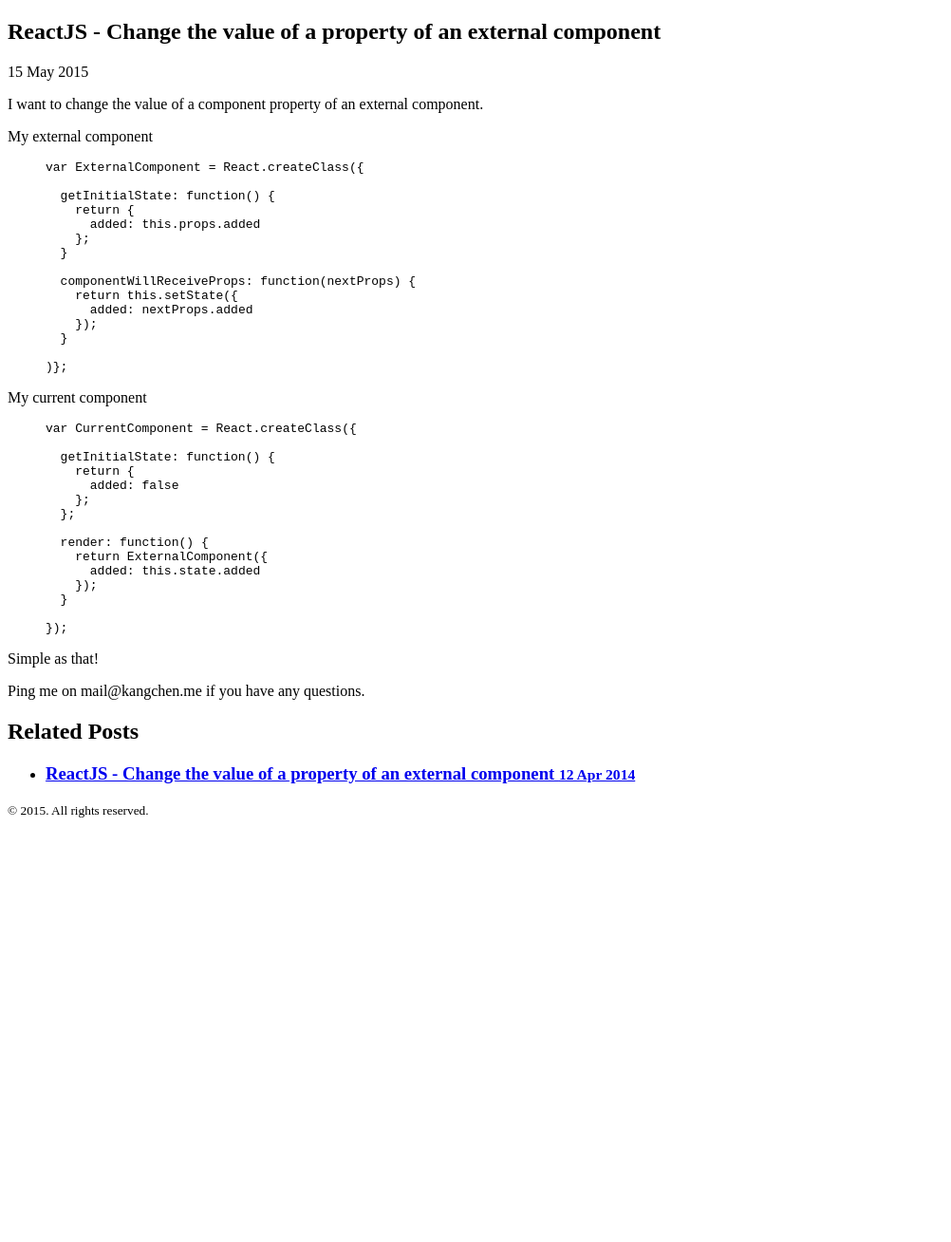
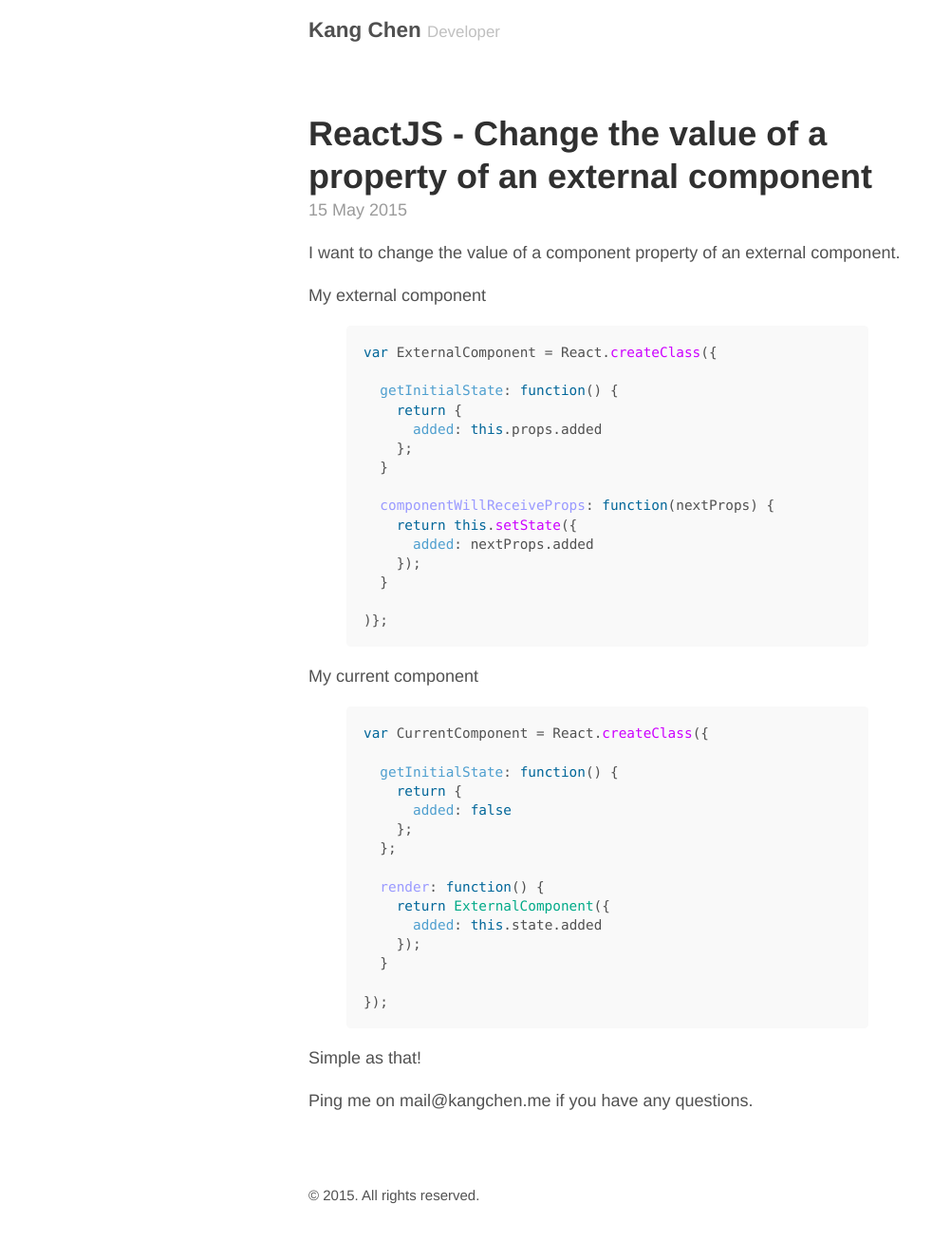
Before and after one commit to kang-chen/kang-chen.github.io, a Jekyll site: the page built from _posts/2015-05-15-changing-props.md, in a window 1280 px wide. Shown: the whole page at 95% size, without its empty margins (0-1002 px from the left). Built offline with Jekyll 4.4.1, drawn with Linux system fonts in a browser that asks for light colours; before the commit the page ends 900 px from its top, so only the background shows below that.

Commit message:
further blog update

```diff
--- a/_config.yml
+++ b/_config.yml
@@ -1,8 +1,19 @@
-permalink: /:title.html
-published: true
+permalink: /blog/:title
+# Setup
+title:               Kang Chen
+tagline:             Developer
+url:                 http://kangchen.me
+paginate:            1
+baseurl:             ""
 # gallery:
 #   thumbnail_size:
 #     x: 100
 #     y: 100
 # gems:
 #   - jekyll-gallery-generator
+# Assets
+#
+# We specify the directory for Jekyll so we can use @imports.
+sass:
+  sass_dir:          _sass
+  style:            :compressed
--- a/_layouts/post.html
+++ b/_layouts/post.html
@@ -7,19 +7,3 @@
   <time datetime="{{ page.date | date_to_xmlschema }}" class="post-date">{{ page.date | date_to_string }}</time>
   {{ content }}
 </article>
-
-<aside class="related">
-  <h2>Related Posts</h2>
-  <ul class="related-posts">
-    {% for post in site.related_posts limit:3 %}
-      <li>
-        <h3>
-          <a href="{{ site.baseurl }}/{{ post.url }}">
-            {{ post.title }}
-            <small><time datetime="{{ post.date | date_to_xmlschema }}">{{ post.date | date_to_string }}</time></small>
-          </a>
-        </h3>
-      </li>
-    {% endfor %}
-  </ul>
-</aside>
--- /dev/null
+++ b/_sass/_base.scss
@@ -0,0 +1,78 @@
+// Body resets
+//
+// Update the foundational and global aspects of the page.
+
+* {
+  -webkit-box-sizing: border-box;
+     -moz-box-sizing: border-box;
+          box-sizing: border-box;
+}
+
+html,
+body {
+  margin: 0;
+  padding: 0;
+}
+
+html {
+  font-family: "Helvetica Neue", Helvetica, Arial, sans-serif;
+  font-size: 16px;
+  line-height: 1.5;
+
+  @media (min-width: 38em) {
+    font-size: 18px;
+  }
+}
+
+body {
+  color: #515151;
+  background-color: #fff;
+  -webkit-text-size-adjust: 100%;
+      -ms-text-size-adjust: 100%;
+}
+
+// No `:visited` state is required by default (browsers will use `a`)
+a {
+  color: #268bd2;
+  text-decoration: none;
+
+  // `:focus` is linked to `:hover` for basic accessibility
+  &:hover,
+  &:focus {
+    text-decoration: underline;
+  }
+
+  strong {
+    color: inherit;
+  }
+}
+
+img {
+  display: block;
+  max-width: 100%;
+  margin: 0 0 1rem;
+  border-radius: 5px;
+}
+
+table {
+  margin-bottom: 1rem;
+  width: 100%;
+  font-size: 85%;
+  border: 1px solid #e5e5e5;
+  border-collapse: collapse;
+}
+
+td,
+th {
+  padding: .25rem .5rem;
+  border: 1px solid #e5e5e5;
+}
+
+th {
+  text-align: left;
+}
+
+tbody tr:nth-child(odd) td,
+tbody tr:nth-child(odd) th {
+  background-color: #f9f9f9;
+}
--- /dev/null
+++ b/_sass/_code.scss
@@ -0,0 +1,78 @@
+// Code
+//
+// Inline and block-level code snippets. Includes tweaks to syntax highlighted
+// snippets from Pygments/Rouge and Gist embeds.
+
+code,
+pre {
+  font-family: Menlo, Monaco, "Courier New", monospace;
+}
+
+code {
+  padding: .25em .5em;
+  font-size: 85%;
+  color: #bf616a;
+  background-color: #f9f9f9;
+  border-radius: 3px;
+}
+
+pre {
+  margin-top: 0;
+  margin-bottom: 1rem;
+}
+
+pre code {
+  padding: 0;
+  font-size: 100%;
+  color: inherit;
+  background-color: transparent;
+}
+
+// Pygments via Jekyll
+.highlight {
+  padding: 1rem;
+  margin-bottom: 1rem;
+  font-size: .8rem;
+  line-height: 1.4;
+  background-color: #f9f9f9;
+  border-radius: .25rem;
+
+  pre {
+    margin-bottom: 0;
+    overflow-x: auto;
+  }
+
+  .lineno {
+    display: inline-block; // Ensures the null space also isn't selectable
+    padding-right: .75rem;
+    padding-left: .25rem;
+    color: #999;
+    // Make sure numbers aren't selectable
+    -webkit-user-select: none;
+       -moz-user-select: none;
+            user-select: none;
+  }
+}
+
+
+// Gist via GitHub Pages
+// .gist .gist-file {
+//   font-family: Menlo, Monaco, "Courier New", monospace !important;
+// }
+// .gist .markdown-body {
+//   padding: 15px;
+// }
+// .gist pre {
+//   padding: 0;
+//   background-color: transparent;
+// }
+// .gist .gist-file .gist-data {
+//   font-size: .8rem !important;
+//   line-height: 1.4;
+// }
+// .gist code {
+//   padding: 0;
+//   color: inherit;
+//   background-color: transparent;
+//   border-radius: 0;
+// }
--- /dev/null
+++ b/_sass/_layout.scss
@@ -0,0 +1,15 @@
+// Layout
+//
+// Styles for managing the structural hierarchy of the site.
+
+.container {
+  max-width: 38rem;
+  padding-left:  1.5rem;
+  padding-right: 1.5rem;
+  margin-left:  auto;
+  margin-right: auto;
+}
+
+footer {
+  margin-bottom: 2rem;
+}
--- /dev/null
+++ b/_sass/_masthead.scss
@@ -0,0 +1,26 @@
+// Masthead
+//
+// Super small header above the content for site name and short description.
+
+.masthead {
+  padding-top:    1rem;
+  padding-bottom: 1rem;
+  margin-bottom: 3rem;
+}
+
+.masthead-title {
+  margin-top: 0;
+  margin-bottom: 0;
+  color: #505050;
+
+  a {
+    color: #505050;
+  }
+
+  small {
+    font-size: 75%;
+    font-weight: 400;
+    color: #c0c0c0;
+    letter-spacing: 0;
+  }
+}
--- /dev/null
+++ b/_sass/_message.scss
@@ -0,0 +1,11 @@
+// Messages
+//
+// Show alert messages to users. You may add it to single elements like a `<p>`,
+// or to a parent if there are multiple elements to show.
+
+.message {
+  margin-bottom: 1rem;
+  padding: 1rem;
+  color: #717171;
+  background-color: #f9f9f9;
+}
--- /dev/null
+++ b/_sass/_pagination.scss
@@ -0,0 +1,52 @@
+// Pagination
+//
+// Super lightweight (HTML-wise) blog pagination. `span`s are provide for when
+// there are no more previous or next posts to show.
+
+.pagination {
+  overflow: hidden; // clearfix
+  margin: 0 -1.5rem 1rem;
+  font-family: "PT Sans", Helvetica, Arial, sans-serif;
+  color: #ccc;
+  text-align: center;
+}
+
+// Pagination items can be `span`s or `a`s
+.pagination-item {
+  display: block;
+  padding: 1rem;
+  border: solid #eee;
+  border-width: 1px 0;
+
+  &:first-child {
+    margin-bottom: -1px;
+  }
+}
+
+// Only provide a hover state for linked pagination items
+a.pagination-item:hover {
+  background-color: #f5f5f5;
+}
+
+@media (min-width: 30em) {
+  .pagination {
+    margin: 3rem 0;
+  }
+
+  .pagination-item {
+    float: left;
+    width: 50%;
+    border-width: 1px;
+
+    &:first-child {
+      margin-bottom: 0;
+      border-top-left-radius:    4px;
+      border-bottom-left-radius: 4px;
+    }
+    &:last-child {
+      margin-left: -1px;
+      border-top-right-radius:    4px;
+      border-bottom-right-radius: 4px;
+    }
+  }
+}
--- /dev/null
+++ b/_sass/_posts.scss
@@ -0,0 +1,61 @@
+// Posts and pages
+//
+// Each post is wrapped in `.post` and is used on default and post layouts. Each
+// page is wrapped in `.page` and is only used on the page layout.
+
+.page,
+.post {
+  margin-bottom: 4em;
+}
+
+// Blog post or page title
+.page-title,
+.post-title,
+.post-title a {
+  color: #303030;
+}
+.page-title,
+.post-title {
+  margin-top: 0;
+}
+
+// Meta data line below post title
+.post-date {
+  display: block;
+  margin-top: -.5rem;
+  margin-bottom: 1rem;
+  color: #9a9a9a;
+}
+
+
+// Related posts
+.related {
+  padding-top: 2rem;
+  padding-bottom: 2rem;
+  border-top: 1px solid #eee;
+}
+
+.related-posts {
+  padding-left: 0;
+  list-style: none;
+
+  h3 {
+    margin-top: 0;
+  }
+
+  li {
+    small {
+      font-size: 75%;
+      color: #999;
+    }
+
+    a:hover {
+      color: #268bd2;
+      text-decoration: none;
+
+      small {
+        color: inherit;
+      }
+    }
+  }
+}
--- /dev/null
+++ b/_sass/_syntax.scss
@@ -0,0 +1,65 @@
+.highlight .hll { background-color: #ffc; }
+.highlight .c { color: #999; } /* Comment */
+.highlight .err { color: #a00; background-color: #faa } /* Error */
+.highlight .k { color: #069; } /* Keyword */
+.highlight .o { color: #555 } /* Operator */
+.highlight .cm { color: #09f; font-style: italic } /* Comment.Multiline */
+.highlight .cp { color: #099 } /* Comment.Preproc */
+.highlight .c1 { color: #999; } /* Comment.Single */
+.highlight .cs { color: #999; } /* Comment.Special */
+.highlight .gd { background-color: #fcc; border: 1px solid #c00 } /* Generic.Deleted */
+.highlight .ge { font-style: italic } /* Generic.Emph */
+.highlight .gr { color: #f00 } /* Generic.Error */
+.highlight .gh { color: #030; } /* Generic.Heading */
+.highlight .gi { background-color: #cfc; border: 1px solid #0c0 } /* Generic.Inserted */
+.highlight .go { color: #aaa } /* Generic.Output */
+.highlight .gp { color: #009; } /* Generic.Prompt */
+.highlight .gs { } /* Generic.Strong */
+.highlight .gu { color: #030; } /* Generic.Subheading */
+.highlight .gt { color: #9c6 } /* Generic.Traceback */
+.highlight .kc { color: #069; } /* Keyword.Constant */
+.highlight .kd { color: #069; } /* Keyword.Declaration */
+.highlight .kn { color: #069; } /* Keyword.Namespace */
+.highlight .kp { color: #069 } /* Keyword.Pseudo */
+.highlight .kr { color: #069; } /* Keyword.Reserved */
+.highlight .kt { color: #078; } /* Keyword.Type */
+.highlight .m { color: #f60 } /* Literal.Number */
+.highlight .s { color: #d44950 } /* Literal.String */
+.highlight .na { color: #4f9fcf } /* Name.Attribute */
+.highlight .nb { color: #366 } /* Name.Builtin */
+.highlight .nc { color: #0a8; } /* Name.Class */
+.highlight .no { color: #360 } /* Name.Constant */
+.highlight .nd { color: #99f } /* Name.Decorator */
+.highlight .ni { color: #999; } /* Name.Entity */
+.highlight .ne { color: #c00; } /* Name.Exception */
+.highlight .nf { color: #c0f } /* Name.Function */
+.highlight .nl { color: #99f } /* Name.Label */
+.highlight .nn { color: #0cf; } /* Name.Namespace */
+.highlight .nt { color: #2f6f9f; } /* Name.Tag */
+.highlight .nv { color: #033 } /* Name.Variable */
+.highlight .ow { color: #000; } /* Operator.Word */
+.highlight .w { color: #bbb } /* Text.Whitespace */
+.highlight .mf { color: #f60 } /* Literal.Number.Float */
+.highlight .mh { color: #f60 } /* Literal.Number.Hex */
+.highlight .mi { color: #f60 } /* Literal.Number.Integer */
+.highlight .mo { color: #f60 } /* Literal.Number.Oct */
+.highlight .sb { color: #c30 } /* Literal.String.Backtick */
+.highlight .sc { color: #c30 } /* Literal.String.Char */
+.highlight .sd { color: #c30; font-style: italic } /* Literal.String.Doc */
+.highlight .s2 { color: #c30 } /* Literal.String.Double */
+.highlight .se { color: #c30; } /* Literal.String.Escape */
+.highlight .sh { color: #c30 } /* Literal.String.Heredoc */
+.highlight .si { color: #a00 } /* Literal.String.Interpol */
+.highlight .sx { color: #c30 } /* Literal.String.Other */
+.highlight .sr { color: #3aa } /* Literal.String.Regex */
+.highlight .s1 { color: #c30 } /* Literal.String.Single */
+.highlight .ss { color: #fc3 } /* Literal.String.Symbol */
+.highlight .bp { color: #366 } /* Name.Builtin.Pseudo */
+.highlight .vc { color: #033 } /* Name.Variable.Class */
+.highlight .vg { color: #033 } /* Name.Variable.Global */
+.highlight .vi { color: #033 } /* Name.Variable.Instance */
+.highlight .il { color: #f60 } /* Literal.Number.Integer.Long */
+
+.css .o,
+.css .o + .nt,
+.css .nt + .nt { color: #999; }
--- /dev/null
+++ b/_sass/_type.scss
@@ -0,0 +1,117 @@
+// Typography
+//
+// Headings, body text, lists, and other misc typographic elements.
+
+h1, h2, h3, h4, h5, h6 {
+  margin-bottom: .5rem;
+  font-weight: bold;
+  line-height: 1.25;
+  color: #313131;
+  text-rendering: optimizeLegibility;
+}
+
+h1 {
+  font-size: 2rem;
+}
+
+h2 {
+  margin-top: 1rem;
+  font-size: 1.5rem;
+}
+
+h3 {
+  margin-top: 1.5rem;
+  font-size: 1.25rem;
+}
+
+h4, h5, h6 {
+  margin-top: 1rem;
+  font-size: 1rem;
+}
+
+p {
+  margin-top: 0;
+  margin-bottom: 1rem;
+}
+
+strong {
+  color: #303030;
+}
+
+ul, ol, dl {
+  margin-top: 0;
+  margin-bottom: 1rem;
+}
+
+dt {
+  font-weight: bold;
+}
+
+dd {
+  margin-bottom: .5rem;
+}
+
+hr {
+  position: relative;
+  margin: 1.5rem 0;
+  border: 0;
+  border-top: 1px solid #eee;
+  border-bottom: 1px solid #fff;
+}
+
+abbr {
+  font-size: 85%;
+  font-weight: bold;
+  color: #555;
+  text-transform: uppercase;
+
+  &[title] {
+    cursor: help;
+    border-bottom: 1px dotted #e5e5e5;
+  }
+}
+
+blockquote {
+  padding: .5rem 1rem;
+  margin: .8rem 0;
+  color: #7a7a7a;
+  border-left: .25rem solid #e5e5e5;
+
+  p:last-child {
+    margin-bottom: 0;
+  }
+
+  @media (min-width: 30em) {
+    padding-right: 5rem;
+    padding-left: 1.25rem;
+  }
+}
+
+
+// Markdown footnotes
+//
+// See the example content post for an example.
+
+// Footnote number within body text
+a[href^="#fn:"],
+// Back to footnote link
+a[href^="#fnref:"] {
+  display: inline-block;
+  margin-left: .1rem;
+  font-weight: bold;
+}
+
+// List of footnotes
+.footnotes {
+  margin-top: 2rem;
+  font-size: 85%;
+}
+
+// Custom type
+//
+// Extend paragraphs with `.lead` for larger introductory text.
+
+.lead {
+  font-size: 1.25rem;
+  font-weight: 300;
+}
--- /dev/null
+++ b/styles.scss
@@ -0,0 +1,28 @@
+---
+# Use a comment to ensure Jekyll reads the file to be transformed into CSS later
+# only main files contain this front matter, not partials.
+---
+
+//
+//                        ___
+//                       /\_ \
+//  _____     ___     ___\//\ \      __
+// /\ '__`\  / __`\  / __`\\ \ \   /'__`\
+// \ \ \_\ \/\ \_\ \/\ \_\ \\_\ \_/\  __/
+//  \ \ ,__/\ \____/\ \____//\____\ \____\
+//   \ \ \/  \/___/  \/___/ \/____/\/____/
+//    \ \_\
+//     \/_/
+//
+// Designed, built, and released under MIT license by @mdo. Learn more at
+// https://github.com/poole/poole.
+
+@import "base";
+@import "type";
+@import "syntax";
+@import "code";
+@import "layout";
+@import "masthead";
+@import "posts";
+@import "pagination";
+@import "message";
```
Also changed, not shown: _posts/2014-04-12-stuff.html (deleted, +0 -9 lines), index.html (+9 -22 lines).
